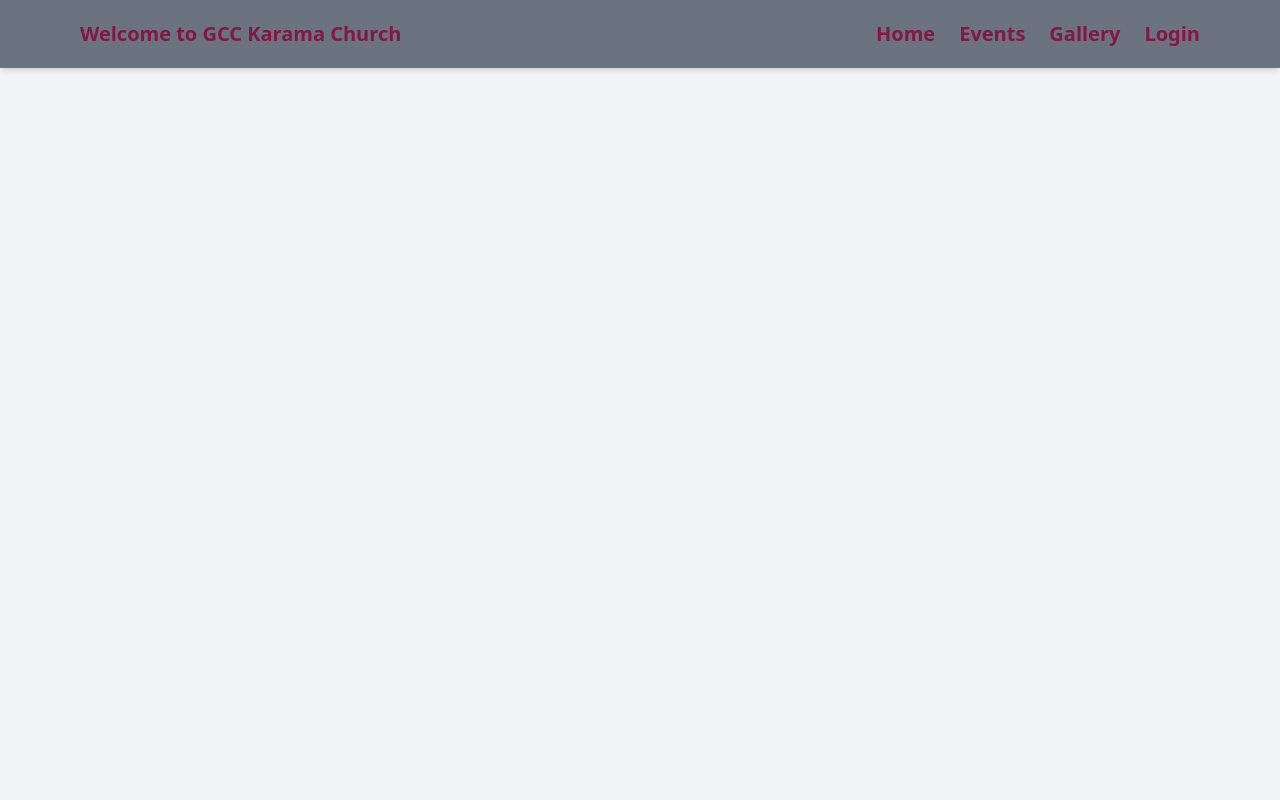
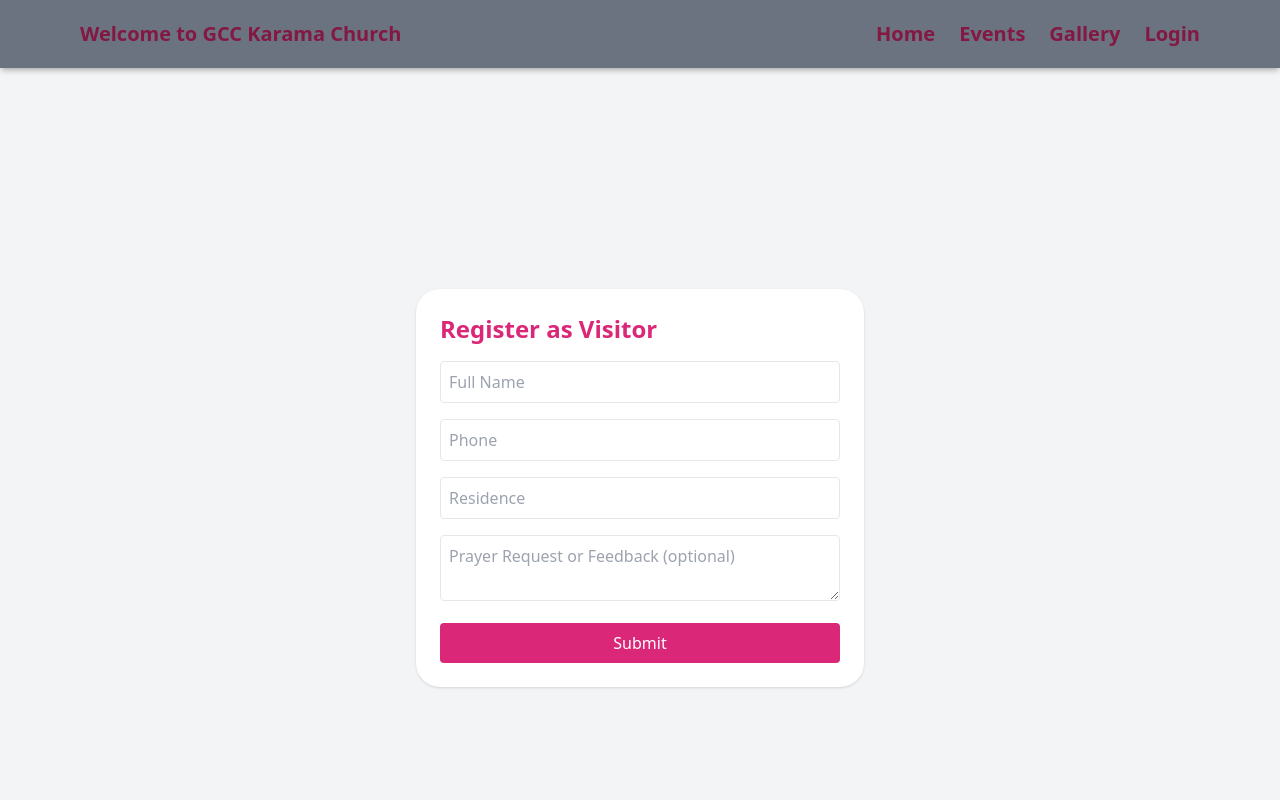
Before and after one commit to Goddy-10/childrenMinistry, a React (Vite) app: page /visitor-form in a window 1280 px wide. Shown: the top 800 px of the page. Built offline with nearby package versions, Linux system fonts and the light colour scheme.

Commit message:
visitors qr refined

```diff
--- a/src/App.jsx
+++ b/src/App.jsx
@@ -13,6 +13,7 @@
 import Timetable from "./pages/Timetable";
 import Adults from "./pages/Adults";
 import ChildrenMinistry from "./pages/ChildrenMinistry";
+import VisitorForm from "./pages/VisitorForm";
 import VisitorQRCode from "./pages/VisitorQrCode";
 
 import Gallery from "./pages/Gallery";
@@ -31,6 +32,7 @@
         <Routes>
           <Route element={<Layout />}>
             {/* Public routes */}
+            <Route path="/visitor-form" element={<VisitorForm />} />
 
             <Route path="/" element={<HomePage />} />
             <Route path="/login" element={<Login />} />
@@ -55,7 +57,7 @@
               path="/change-password"
               element={
                 <ProtectedRoute allowedRoles={["admin", "teacher"]}>
-                  <ChangePassword  />
+                  <ChangePassword />
                 </ProtectedRoute>
               }
             />
--- /dev/null
+++ b/src/pages/VisitorForm.jsx
@@ -0,0 +1,107 @@
+import React, { useState } from "react";
+
+const API = import.meta.env.VITE_API_URL || "http://localhost:5000";
+
+export default function VisitorForm() {
+  const [form, setForm] = useState({
+    name: "",
+    phone: "",
+    residence: "",
+    prayer_request: "",
+  });
+  const [message, setMessage] = useState(null);
+  const [loading, setLoading] = useState(false);
+
+  const handleChange = (e) =>
+    setForm({ ...form, [e.target.name]: e.target.value });
+
+  const handleSubmit = async (e) => {
+    e.preventDefault();
+    setLoading(true);
+    setMessage(null);
+
+    try {
+      const res = await fetch(`${API}/api/visitors`, {
+        method: "POST",
+        headers: { "Content-Type": "application/json" },
+        body: JSON.stringify(form),
+      });
+
+      // if (!res.ok) throw new Error(`Server returned ${res.status}`);
+      const text = await res.text();
+      console.error("RAW RESPONSE:", res.status, text);
+
+      if (!res.ok) {
+        throw new Error(text || `Server returned ${res.status}`);
+      }
+      console.log("Submitting visitor:", form);
+      setMessage({ type: "success", text: "Visitor saved successfully!" });
+      setForm({ name: "", phone: "", residence: "", prayer_request: "" });
+    } catch (err) {
+      setMessage({ type: "error", text: "Failed to save visitor." });
+    } finally {
+      setLoading(false);
+    }
+  };
+
+  return (
+    <div className="min-h-screen flex items-center justify-center bg-gray-100 p-6">
+      <div className="bg-white p-6 rounded-2xl shadow w-full max-w-md">
+        <h2 className="text-2xl font-bold text-pink-600 mb-4">
+          Register as Visitor
+        </h2>
+        {message && (
+          <div
+            className={`p-3 rounded mb-4 ${
+              message.type === "success"
+                ? "bg-green-50 text-green-700"
+                : "bg-red-50 text-red-700"
+            }`}
+          >
+            {message.text}
+          </div>
+        )}
+        <form className="space-y-4" onSubmit={handleSubmit}>
+          <input
+            name="name"
+            value={form.name}
+            onChange={handleChange}
+            placeholder="Full Name"
+            required
+            className="w-full border p-2 rounded"
+          />
+          <input
+            name="phone"
+            value={form.phone}
+            onChange={handleChange}
+            placeholder="Phone"
+            required
+            className="w-full border p-2 rounded"
+          />
+          <input
+            name="residence"
+            value={form.residence}
+            onChange={handleChange}
+            placeholder="Residence"
+            className="w-full border p-2 rounded"
+          />
+          <textarea
+            name="prayer_request"
+            value={form.prayer_request_or_Feedback}
+            onChange={handleChange}
+            placeholder="Prayer Request or Feedback (optional)"
+            className="w-full border p-2 rounded"
+          />
+          <button
+            type="submit"
+            disabled={loading}
+            onClick={handleSubmit}
+            className="bg-pink-600 text-white px-4 py-2 rounded w-full"
+          >
+            {loading ? "Submitting..." : "Submit"}
+          </button>
+        </form>
+      </div>
+    </div>
+  );
+}
--- a/src/pages/VisitorQrCode.jsx
+++ b/src/pages/VisitorQrCode.jsx
@@ -130,6 +130,9 @@
 
   const visitorFormUrl = `${window.location.origin}/visitor-form`;
 
+//TESTING QR CODE LAN IP
+  // const visitorFormUrl = `http://10.121.183.239:5173/visitor-form`;
+
   // QR Code utilities
   const downloadQR = () => {
     const canvas = containerRef.current?.querySelector("canvas");
@@ -174,7 +177,7 @@
             <input name="name" value={form.name} onChange={handleChange} placeholder="Full Name" required className="w-full border p-2 rounded" />
             <input name="phone" value={form.phone} onChange={handleChange} placeholder="Phone" required className="w-full border p-2 rounded" />
             <input name="residence" value={form.residence} onChange={handleChange} placeholder="Residence" className="w-full border p-2 rounded" />
-            <textarea name="prayer_request" value={form.prayer_request} onChange={handleChange} placeholder="Prayer Request (optional)" className="w-full border p-2 rounded" />
+            <textarea name="prayer_request" value={form.prayer_request} onChange={handleChange} placeholder="Prayer Request or Feedback (optional)" className="w-full border p-2 rounded" />
             <div className="flex gap-3">
               <button type="submit" disabled={loading} className="bg-pink-600 text-white px-4 py-2 rounded">{loading ? "Saving..." : "Submit"}</button>
               <button type="button" onClick={()=>setForm({ name:"", phone:"", residence:"", prayer_request:"" })} className="bg-gray-200 px-4 py-2 rounded">Clear</button>
--- a/vite.config.js
+++ b/vite.config.js
@@ -5,6 +5,10 @@
 // https://vite.dev/config/
 export default defineConfig({
   plugins: [react()],
+  server: {
+    host: "0.0.0.0",
+    port:5173,
+  },
   resolve: {
     alias: {
       "@": path.resolve(__dirname, "./src"),
```
Also changed, not shown: 1 other file (tests, documents, lock files or other folders).
